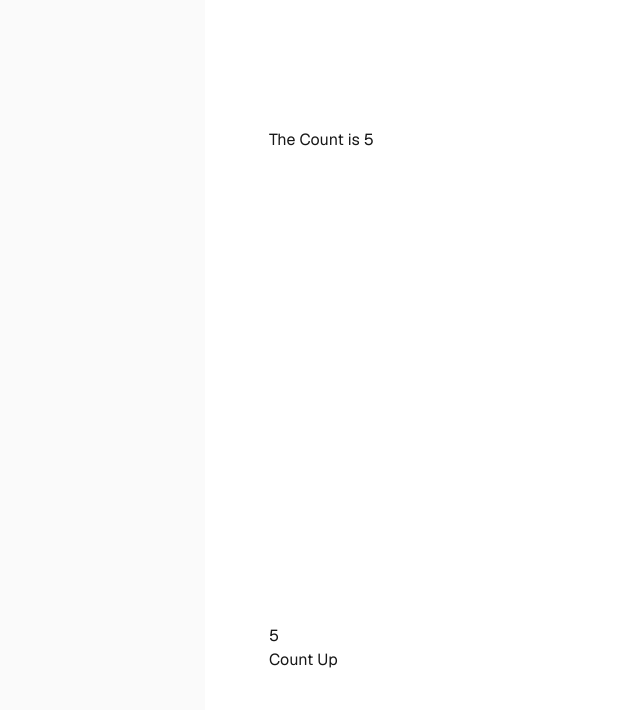
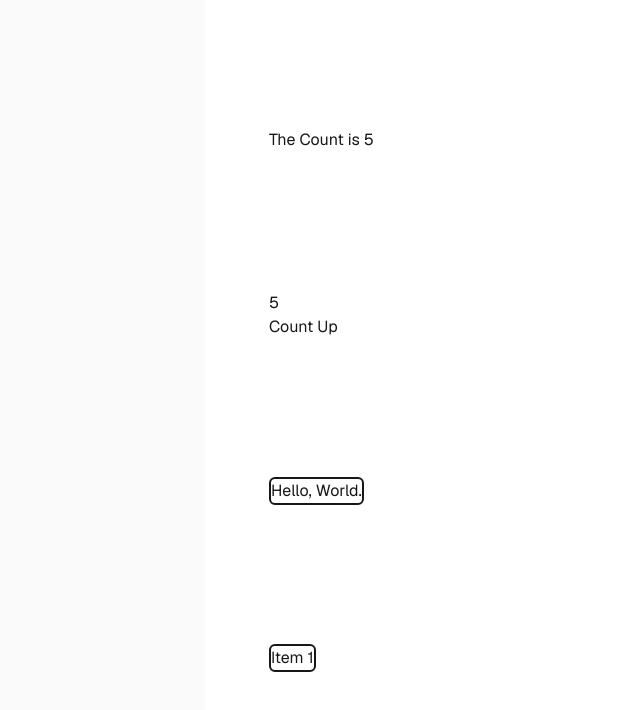
Before and after one commit to JamesonRGrieve-Instruction/React-Winter-2026-Demo, a Next.js app: page / in a window 1280 px wide. Shown: the top 710 px of the page, without its empty margins (51-691 px from the left). Built offline with nearby package versions, Linux system fonts and the light colour scheme.

Commit message:
Open and close tagged / wrapper components;

```diff
--- /dev/null
+++ b/src/app/CardWrapper.js
@@ -0,0 +1,8 @@
+"use client";
+
+
+export default function CardWrapper({ children }) {
+    return <div className="border-2 rounded-md">
+        {children}
+    </div>
+}
--- a/src/app/page.js
+++ b/src/app/page.js
@@ -1,8 +1,8 @@
 "use client"
 
 import { useCallback, useState } from "react";
+import CardWrapper from "./CardWrapper";
 import Counter from "./Counter";
-
 export default function Home() {
   const [pageCount, setPageCount] = useState(5);
 
@@ -15,6 +15,14 @@ export default function Home() {
       <main className="flex min-h-screen w-full max-w-3xl flex-col items-center justify-between py-32 px-16 bg-white dark:bg-black sm:items-start">
         <h1>The Count is {pageCount}</h1>
         <Counter start={pageCount} onChangeCallback={callbackPage} />
+        <CardWrapper>
+          <p>Hello, World.</p>
+        </CardWrapper>
+        <CardWrapper>
+          <ul>
+            <li>Item 1</li>
+          </ul>
+        </CardWrapper>
       </main>
     </div>
   );
```
